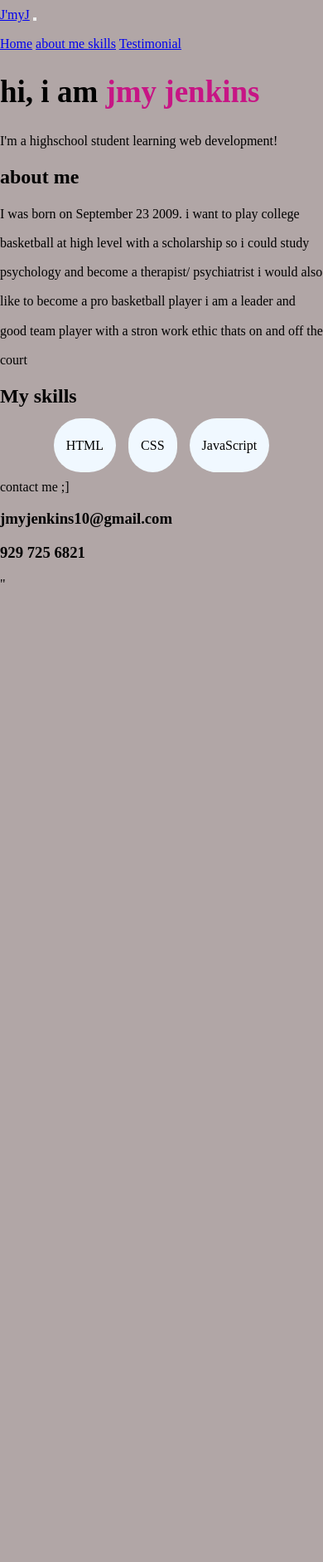
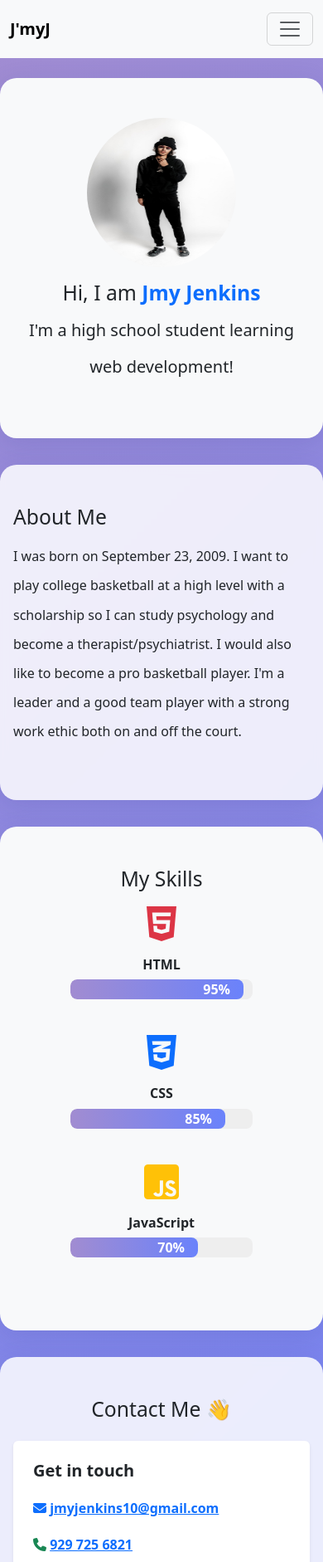
Before and after one commit to Jmyjenkins/syep-portfolio-jj, a plain HTML site: page index.html in a window 390 px wide. Shown: the top 1882 px of the page at 83% size. Before the commit the page ends 844 px from the top, so only its background shows below. Drawn offline with nearby package versions, Linux system fonts and the light colour scheme.

Commit message:
testimonial

```diff
--- a/index.html
+++ b/index.html
@@ -1,60 +1,178 @@
                                                                                                                                                                                                                                                                                 <!DOCTYPE html> <!-- This tells the browser what kind of file we're writing-->
-<html>
-
+<!DOCTYPE html>
+<html lang="en">
 <head>
   <meta charset="UTF-8">
   <meta name="viewport" content="width=device-width, initial-scale=1.0">
- <title> jmys portfolio</title>
- <link href=<link href="https://cdn.jsdelivr.net/npm/bootstrap@5.3.7/dist/css/bootstrap.min.css" rel="stylesheet" integrity="sha384-LN+7fdVzj6u52u30Kp6M/trliBMCMKTyK833zpbD+pXdCLuTusPj697FH4R/5mcr" crossorigin="anonymous">
+  <title>Jmy's Portfolio</title>
+  <link href="https://cdn.jsdelivr.net/npm/bootstrap@5.3.7/dist/css/bootstrap.min.css" rel="stylesheet" crossorigin="anonymous">
   <link href="style.css" rel="stylesheet">
- <link href="https://cdnjs.cloudflare.com/ajax/libs/font-awesome/6.4.0/css/all.min.css"
+  <link href="https://cdnjs.cloudflare.com/ajax/libs/font-awesome/6.4.0/css/all.min.css" rel="stylesheet">
+  <style>
+    body {
+      background: linear-gradient(135deg, #a18cd1 0%, #6a82fb 100%);
+      min-height: 100vh;
+    }
+    .glass {
+      background: rgba(255,255,255,0.85);
+      backdrop-filter: blur(5px);
+      border-radius: 20px;
+      box-shadow: 0 8px 32px rgba(31,38,135,0.12);
+      padding: 2rem;
+      margin-bottom: 2rem;
+    }
+    .skill-bar {
+      background: #eee;
+      border-radius: 8px;
+      position: relative;
+      margin-bottom: 1rem;
+      height: 24px;
+      overflow: hidden;
+      max-width: 220px;
+      margin-left: auto;
+      margin-right: auto;
+    }
+    .skill-bar-fill {
+      height: 100%;
+      border-radius: 8px;
+      background: linear-gradient(90deg, #a18cd1, #6a82fb);
+      width: 0;
+      line-height: 24px;
+      color: #fff;
+      font-weight: 600;
+      text-align: right;
+      padding-right: 1rem;
+      transition: width 1.5s cubic-bezier(0.7,0,0.4,1);
+    }
+    .contact-icons .btn {
+      min-width: 120px;
+      margin-bottom: 8px;
+    }
+    @media (max-width: 576px) {
+      .glass { padding: 1rem;}
+    }
+  </style>
 </head>
- <nav class="navbar navbar-expand-lg bg-body-tertiary">
-  <div class="container-fluid">
-    <a class="navbar-brand" href="#">J'myJ</a>
+<body>
+  <!-- Navbar -->
+  <nav class="navbar navbar-expand-lg navbar-light bg-light mb-4">
+    <div class="container">
+      <a class="navbar-brand fw-bold" href="#">J'myJ</a>
       <button class="navbar-toggler" type="button" data-bs-toggle="collapse" data-bs-target="#navbarNavAltMarkup" aria-controls="navbarNavAltMarkup" aria-expanded="false" aria-label="Toggle navigation">
         <span class="navbar-toggler-icon"></span>
       </button>
       <div class="collapse navbar-collapse" id="navbarNavAltMarkup">
-      <div class="navbar-nav">
-        <a class="nav-link active" aria-current="page" href="index.html">Home</a>
-        <a class="nav-link" href="index.html#about">about me </a>
-        <a class="nav-link" href="index.html#skills">skills</a>
-         <a class="nav-link" href="testimonials.html">Testimonial</a>
+        <div class="navbar-nav ms-auto">
+          <a class="nav-link active" aria-current="page" href="#home">Home</a>
+          <a class="nav-link" href="#about">About Me</a>
+          <a class="nav-link" href="#skills">Skills</a>
+          <a class="nav-link" href="testimonials.html">Testimonials</a>
+          <a class="nav-link" href="#contact">Contact</a>
         </div>
       </div>
     </div>
   </nav>
 
-<body>
-     <section id="home" class="hero"
-        <img src="babytron-scaled.jpeg" alt="my profile picture"/>
-       <h2> hi, i am <span class="accent"> jmy jenkins </span></h2>
-       <p> I'm a highschool student learning web development! </p>
+  <!-- Hero Section -->
+  <section id="home" class="text-center py-5 bg-light glass">
+    <img src="babytron-scaled.jpeg" alt="Jmy Jenkins profile picture" class="rounded-circle mb-3" width="180" height="180">
+    <h2>Hi, I am <span class="text-primary fw-bold">Jmy Jenkins</span></h2>
+    <p class="lead">I'm a high school student learning web development!</p>
   </section>
 
-    <section id="about" class="section">
-    <h2> about me </h2>
-    <p>  I was born on September 23 2009.  i want to play college basketball at high level with a scholarship so i could study psychology and become a therapist/ psychiatrist i would also like to become a pro basketball player i am a leader and good team player with a stron work ethic thats on and off the court</p>
+  <!-- About Section -->
+  <section id="about" class="container py-5 glass">
+    <h2 class="mb-3">About Me</h2>
+    <p>
+      I was born on September 23, 2009. I want to play college basketball at a high level with a scholarship so I can study psychology and become a therapist/psychiatrist. I would also like to become a pro basketball player. I'm a leader and a good team player with a strong work ethic both on and off the court.
+    </p>
   </section>
 
-<section id="skills" class="section">
-    <h2> My skills </h2>
-    <div\v class="grid">
-        <div> HTML</div>
-        <div> CSS</div>
-        <div>JavaScript</div>
+  <!-- Skills Section -->
+  <section id="skills" class="bg-light py-5 glass">
+    <div class="container">
+      <h2 class="mb-3 text-center">My Skills</h2>
+      <div class="row text-center">
+        <div class="col-md-4 mb-4">
+          <i class="fab fa-html5 fa-3x text-danger mb-2"></i>
+          <div class="fw-bold">HTML</div>
+          <div class="skill-bar">
+            <div class="skill-bar-fill" data-percent="95%">95%</div>
+          </div>
+        </div>
+        <div class="col-md-4 mb-4">
+          <i class="fab fa-css3-alt fa-3x text-primary mb-2"></i>
+          <div class="fw-bold">CSS</div>
+          <div class="skill-bar">
+            <div class="skill-bar-fill" data-percent="85%">85%</div>
+          </div>
+        </div>
+        <div class="col-md-4 mb-4">
+          <i class="fab fa-js-square fa-3x text-warning mb-2"></i>
+          <div class="fw-bold">JavaScript</div>
+          <div class="skill-bar">
+            <div class="skill-bar-fill" data-percent="70%">70%</div>
+          </div>
+        </div>
+      </div>
     </div>
   </section>
 
-<section id="contacts" class="section"
-            <h1>contact me ;]</h1>
+  <!-- Contact Section (No Google Maps!) -->
+  <section id="contact" class="container py-5 my-4 glass">
+    <h2 class="mb-4 text-center">Contact Me <span aria-label="waving hand" role="img">👋</span></h2>
+    <div class="row">
+      <!-- Contact Details and Socials -->
+      <div class="col-lg-5 mb-4">
+        <div class="bg-white rounded shadow-sm p-4 h-100">
+          <h5 class="fw-bold mb-3">Get in touch</h5>
+          <p class="mb-2"><i class="fas fa-envelope text-primary"></i> <a href="mailto:jmyjenkins10@gmail.com" class="fw-bold">jmyjenkins10@gmail.com</a></p>
+          <p class="mb-2"><i class="fas fa-phone text-success"></i> <a href="tel:9297256821" class="fw-bold">929 725 6821</a></p>
+          <p class="mb-2"><i class="fas fa-map-marker-alt text-danger"></i> New York, NY</p>
+          <div class="contact-icons mt-3">
+            <a href="https://github.com/Jmyjenkins" target="_blank" class="btn btn-dark btn-sm me-2"><i class="fab fa-github"></i> GitHub</a>
+            <a href="https://instagram.com/1000waystowin_" target="_blank" class="btn btn-danger btn-sm me-2"><i class="fab fa-instagram"></i> Instagram</a>
+            <a href="#" class="btn btn-info btn-sm me-2"><i class="fab fa-linkedin"></i> LinkedIn</a>
+            <a href="#" class="btn btn-primary btn-sm"><i class="fab fa-twitter"></i> Twitter</a>
+          </div>
+        </div>
+      </div>
+      <!-- Contact Form -->
+      <div class="col-lg-7 mb-4">
+        <div class="bg-white rounded shadow-sm p-4 h-100">
+          <h5 class="fw-bold mb-3">Send me a message</h5>
+          <form>
+            <div class="mb-3">
+              <input type="text" class="form-control" placeholder="jmy jenkins" required>
+            </div>
+            <div class="mb-3">
+              <input type="email" class="form-control" placeholder="jmyjenkins10@gmail.com" required>
+            </div>
+            <div class="mb-3">
+              <textarea class="form-control" rows="4" placeholder="Your Message" required></textarea>
+            </div>
+            <button type="submit" class="btn btn-primary w-100">Send Message</button>
+          </form>
+        </div>
+      </div>
+    </div>
+  </section>
 
-              <h3>jmyjenkins10@gmail.com</h3>
-              <h3> 929 725 6821</h3>
+  <footer class="text-center py-3 bg-light glass">
+    &copy; 2025 Jmy Jenkins. All rights reserved.
+  </footer>
 
-    <script src="<script src="https://cdn.jsdelivr.net/npm/bootstrap@5.3.7/dist/js/bootstrap.bundle.min.js" integrity="sha384-ndDqU0Gzau9qJ1lfW4pNLlhNTkCfHzAVBReH9diLvGRem5+R9g2FzA8ZGN954O5Q" crossorigin="anonymous"></script> </body>"
+  <script src="https://cdn.jsdelivr.net/npm/bootstrap@5.3.7/dist/js/bootstrap.bundle.min.js" crossorigin="anonymous"></script>
+  <script>
+    // Animate skill bars
+    document.addEventListener("DOMContentLoaded", function() {
+      document.querySelectorAll('.skill-bar-fill').forEach(function(bar) {
+        setTimeout(function() {
+          bar.style.width = bar.getAttribute('data-percent');
+        }, 600);
+      });
+    });
+  </script>
   <script src="script.js"></script>
 </body>
-
 </html>
```
Also changed, not shown: testimonial.html (added, +76 -0 lines), testimonials.html (deleted, +0 -134 lines). Lines whose indentation alone changed are shown as unchanged.
